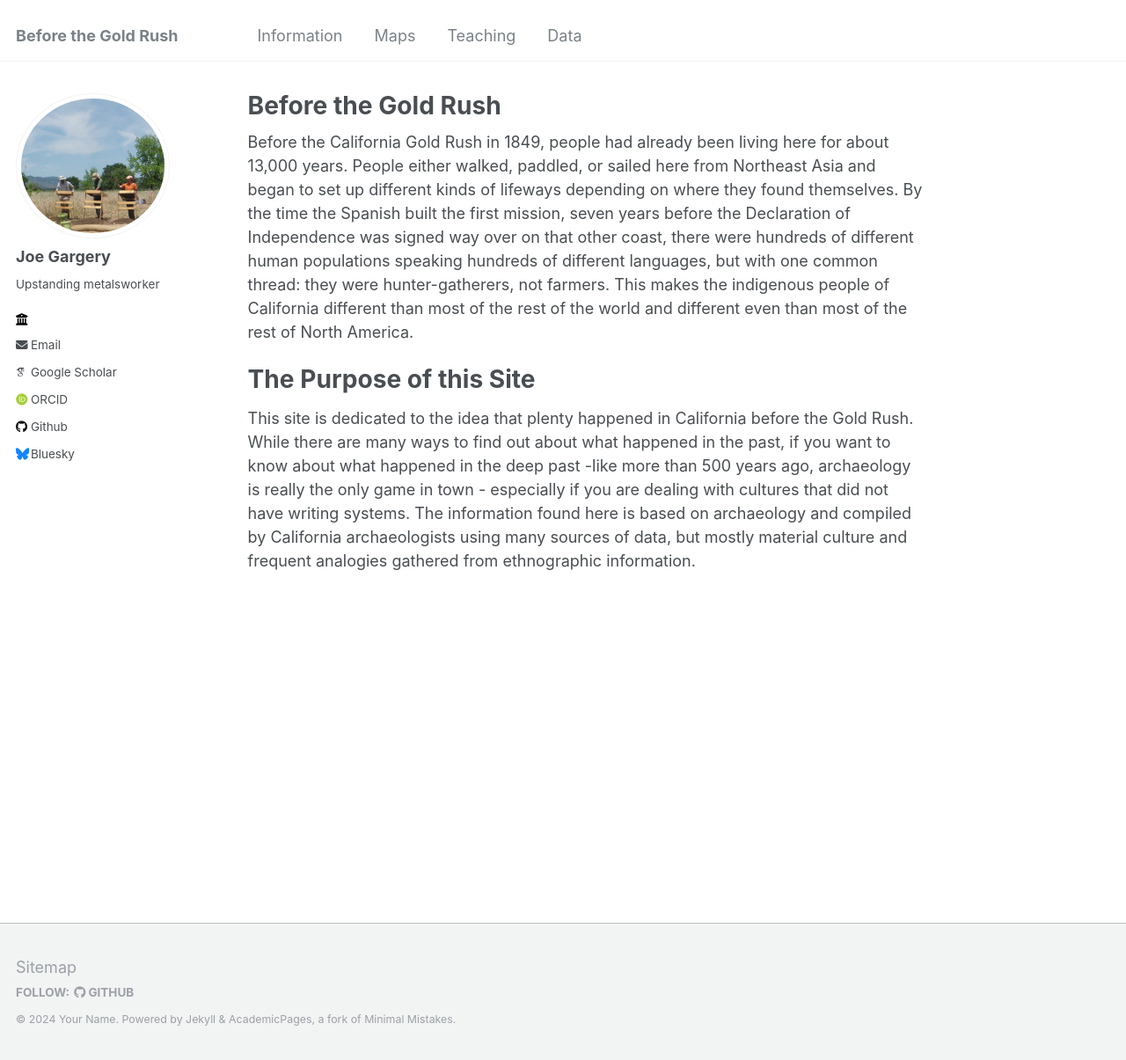
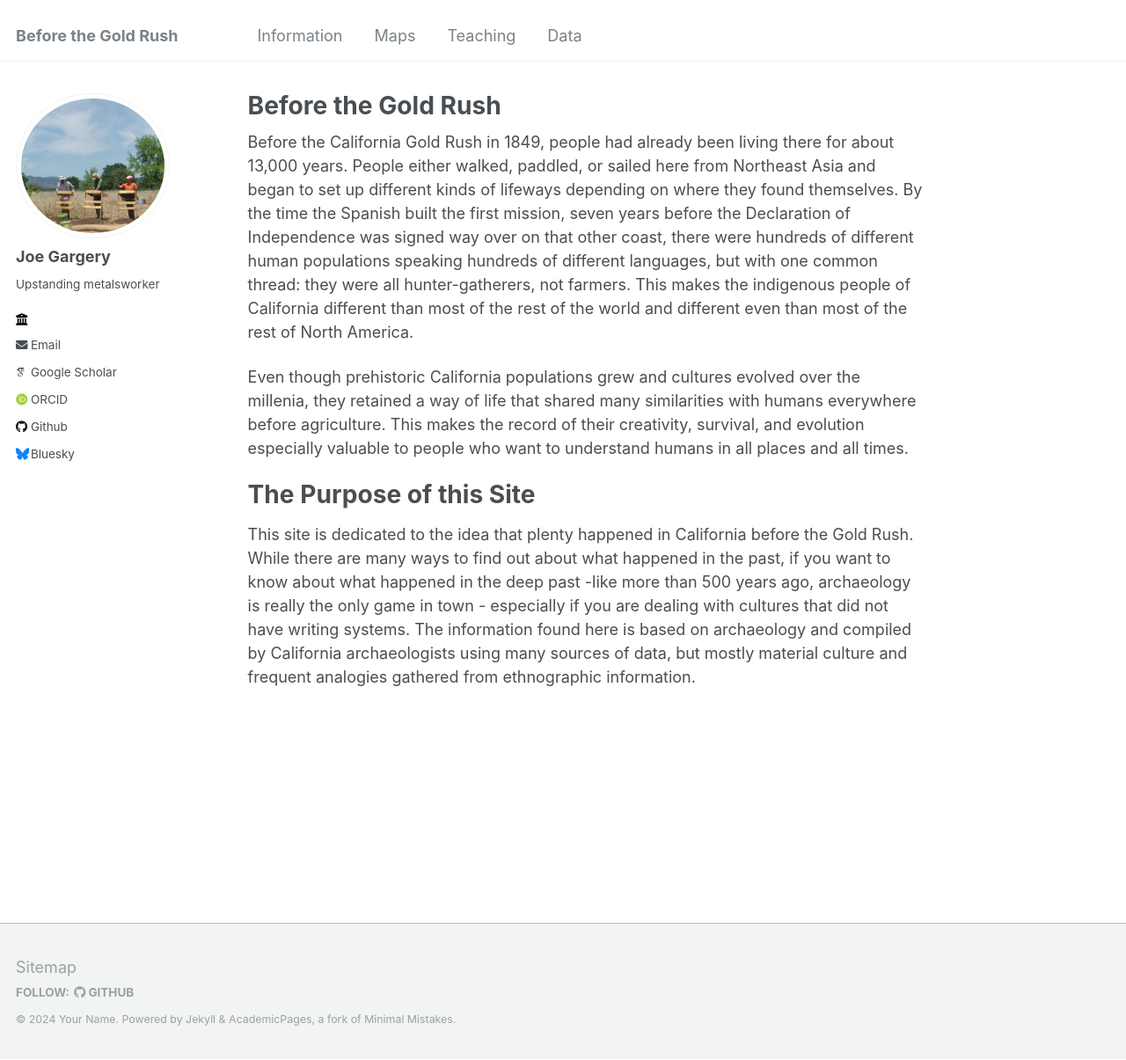
Before and after one commit to csus-arc/csus-arc.github.io, a Jekyll site: the page built from _pages/about.md, in a window 1280 px wide and 1205 px high. Shown: the whole window at 88% size. Built offline with Jekyll 4.4.1, drawn with Linux system fonts in a browser that asks for light colours; some web fonts are replaced.

Commit message:
Update about.md

```diff
--- a/_pages/about.md
+++ b/_pages/about.md
@@ -8,7 +8,9 @@ redirect_from:
 
 ---
 
-Before the California Gold Rush in 1849, people had already been living here for about 13,000 years. People either walked, paddled, or sailed here from Northeast Asia and began to set up different kinds of lifeways depending on where they found themselves. By the time the Spanish built the first mission, seven years before the Declaration of Independence was signed way over on that other coast, there were hundreds of different human populations speaking hundreds of different languages, but with one common thread: they were hunter-gatherers, not farmers. This makes the indigenous people of California different than most of the rest of the world and different even than most of the rest of North America.
+Before the California Gold Rush in 1849, people had already been living there for about 13,000 years. People either walked, paddled, or sailed here from Northeast Asia and began to set up different kinds of lifeways depending on where they found themselves. By the time the Spanish built the first mission, seven years before the Declaration of Independence was signed way over on that other coast, there were hundreds of different human populations speaking hundreds of different languages, but with one common thread: they were all hunter-gatherers, not farmers. This makes the indigenous people of California different than most of the rest of the world and different even than most of the rest of North America.
+
+Even though prehistoric California populations grew and cultures evolved over the millenia, they retained a way of life that shared many similarities with humans everywhere before agriculture. This makes the record of their creativity, survival, and evolution especially valuable to people who want to understand humans in all places and all times.
 
 The Purpose of this Site
 ======
```
